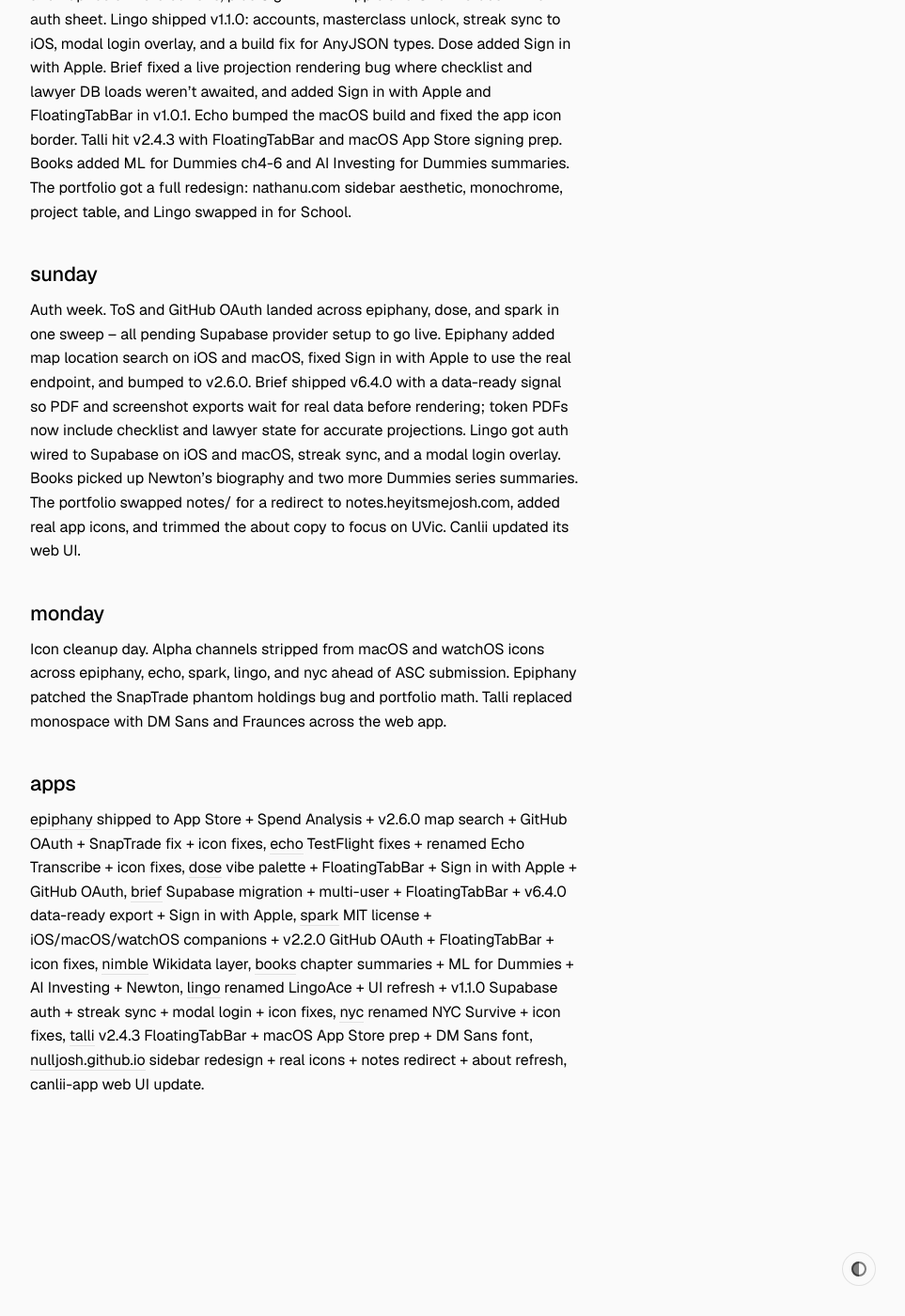
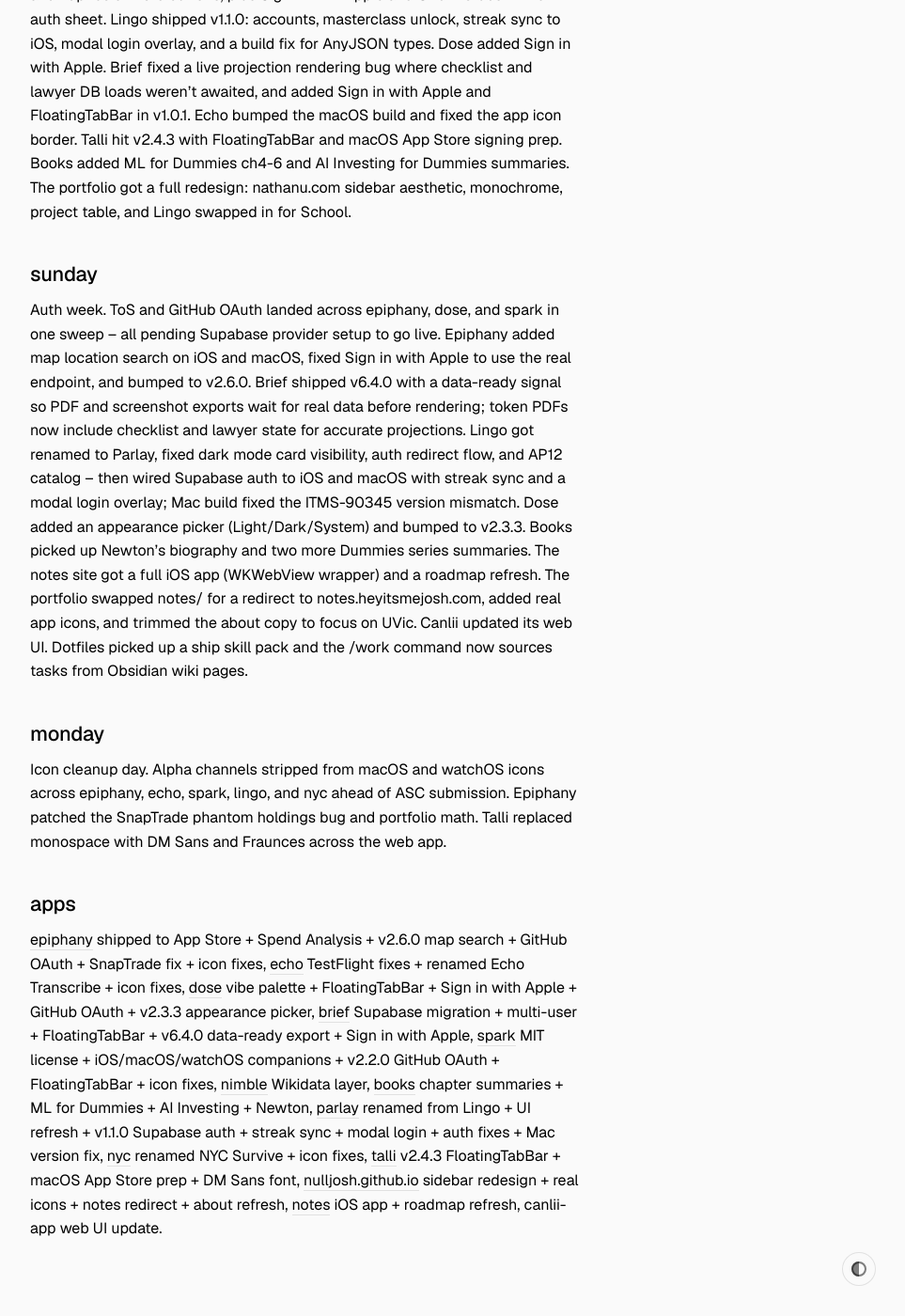
Before and after one commit to nulljosh/inkpress, a Jekyll site: the page built from _posts/2026-06-26-week.md, in a window 1280 px wide and 1400 px high, scrolled down 1974 px. Shown: the whole window at 94% size, without its empty margins (316-1279 px from the left). Built offline with Jekyll 4.4.1, drawn with Linux system fonts in a browser that asks for light colours; before the commit the page ends 3220 px from its top, so only the background shows below that.

Commit message:
journal: add Sunday June 29 — Parlay rename, Dose v2.3.3, notes iOS app

```diff
--- a/_posts/2026-06-26-week.md
+++ b/_posts/2026-06-26-week.md
@@ -35,7 +35,7 @@
 
 ## sunday
 
-Auth week. ToS and GitHub OAuth landed across epiphany, dose, and spark in one sweep -- all pending Supabase provider setup to go live. Epiphany added map location search on iOS and macOS, fixed Sign in with Apple to use the real endpoint, and bumped to v2.6.0. Brief shipped v6.4.0 with a data-ready signal so PDF and screenshot exports wait for real data before rendering; token PDFs now include checklist and lawyer state for accurate projections. Lingo got auth wired to Supabase on iOS and macOS, streak sync, and a modal login overlay. Books picked up Newton's biography and two more Dummies series summaries. The portfolio swapped notes/ for a redirect to notes.heyitsmejosh.com, added real app icons, and trimmed the about copy to focus on UVic. Canlii updated its web UI.
+Auth week. ToS and GitHub OAuth landed across epiphany, dose, and spark in one sweep -- all pending Supabase provider setup to go live. Epiphany added map location search on iOS and macOS, fixed Sign in with Apple to use the real endpoint, and bumped to v2.6.0. Brief shipped v6.4.0 with a data-ready signal so PDF and screenshot exports wait for real data before rendering; token PDFs now include checklist and lawyer state for accurate projections. Lingo got renamed to Parlay, fixed dark mode card visibility, auth redirect flow, and AP12 catalog -- then wired Supabase auth to iOS and macOS with streak sync and a modal login overlay; Mac build fixed the ITMS-90345 version mismatch. Dose added an appearance picker (Light/Dark/System) and bumped to v2.3.3. Books picked up Newton's biography and two more Dummies series summaries. The notes site got a full iOS app (WKWebView wrapper) and a roadmap refresh. The portfolio swapped notes/ for a redirect to notes.heyitsmejosh.com, added real app icons, and trimmed the about copy to focus on UVic. Canlii updated its web UI. Dotfiles picked up a ship skill pack and the /work command now sources tasks from Obsidian wiki pages.
 
 ## monday
 
@@ -43,4 +43,4 @@
 
 ## apps
 
-[epiphany](https://github.com/nulljosh/epiphany) shipped to App Store + Spend Analysis + v2.6.0 map search + GitHub OAuth + SnapTrade fix + icon fixes, [echo](https://github.com/nulljosh/echo) TestFlight fixes + renamed Echo Transcribe + icon fixes, [dose](https://github.com/nulljosh/dose) vibe palette + FloatingTabBar + Sign in with Apple + GitHub OAuth, [brief](https://github.com/nulljosh/brief) Supabase migration + multi-user + FloatingTabBar + v6.4.0 data-ready export + Sign in with Apple, [spark](https://github.com/nulljosh/spark) MIT license + iOS/macOS/watchOS companions + v2.2.0 GitHub OAuth + FloatingTabBar + icon fixes, [nimble](https://github.com/nulljosh/nimble) Wikidata layer, [books](https://github.com/nulljosh/books) chapter summaries + ML for Dummies + AI Investing + Newton, [lingo](https://github.com/nulljosh/lingo) renamed LingoAce + UI refresh + v1.1.0 Supabase auth + streak sync + modal login + icon fixes, [nyc](https://github.com/nulljosh/nyc) renamed NYC Survive + icon fixes, [talli](https://github.com/nulljosh/talli) v2.4.3 FloatingTabBar + macOS App Store prep + DM Sans font, [nulljosh.github.io](https://github.com/nulljosh/nulljosh.github.io) sidebar redesign + real icons + notes redirect + about refresh, canlii-app web UI update.
+[epiphany](https://github.com/nulljosh/epiphany) shipped to App Store + Spend Analysis + v2.6.0 map search + GitHub OAuth + SnapTrade fix + icon fixes, [echo](https://github.com/nulljosh/echo) TestFlight fixes + renamed Echo Transcribe + icon fixes, [dose](https://github.com/nulljosh/dose) vibe palette + FloatingTabBar + Sign in with Apple + GitHub OAuth + v2.3.3 appearance picker, [brief](https://github.com/nulljosh/brief) Supabase migration + multi-user + FloatingTabBar + v6.4.0 data-ready export + Sign in with Apple, [spark](https://github.com/nulljosh/spark) MIT license + iOS/macOS/watchOS companions + v2.2.0 GitHub OAuth + FloatingTabBar + icon fixes, [nimble](https://github.com/nulljosh/nimble) Wikidata layer, [books](https://github.com/nulljosh/books) chapter summaries + ML for Dummies + AI Investing + Newton, [parlay](https://github.com/nulljosh/parlay) renamed from Lingo + UI refresh + v1.1.0 Supabase auth + streak sync + modal login + auth fixes + Mac version fix, [nyc](https://github.com/nulljosh/nyc) renamed NYC Survive + icon fixes, [talli](https://github.com/nulljosh/talli) v2.4.3 FloatingTabBar + macOS App Store prep + DM Sans font, [nulljosh.github.io](https://github.com/nulljosh/nulljosh.github.io) sidebar redesign + real icons + notes redirect + about refresh, [notes](https://github.com/nulljosh/notes) iOS app + roadmap refresh, canlii-app web UI update.
```
